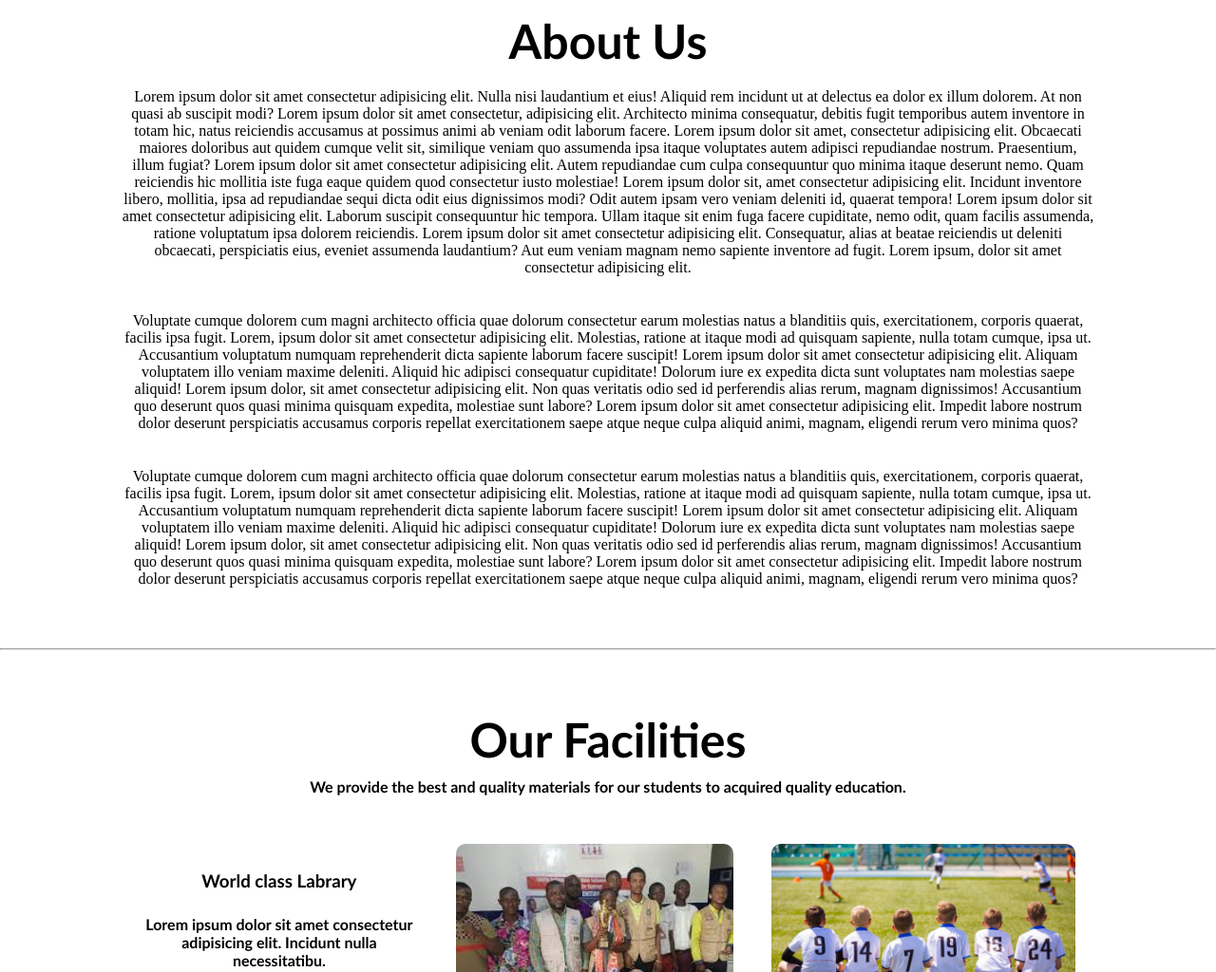
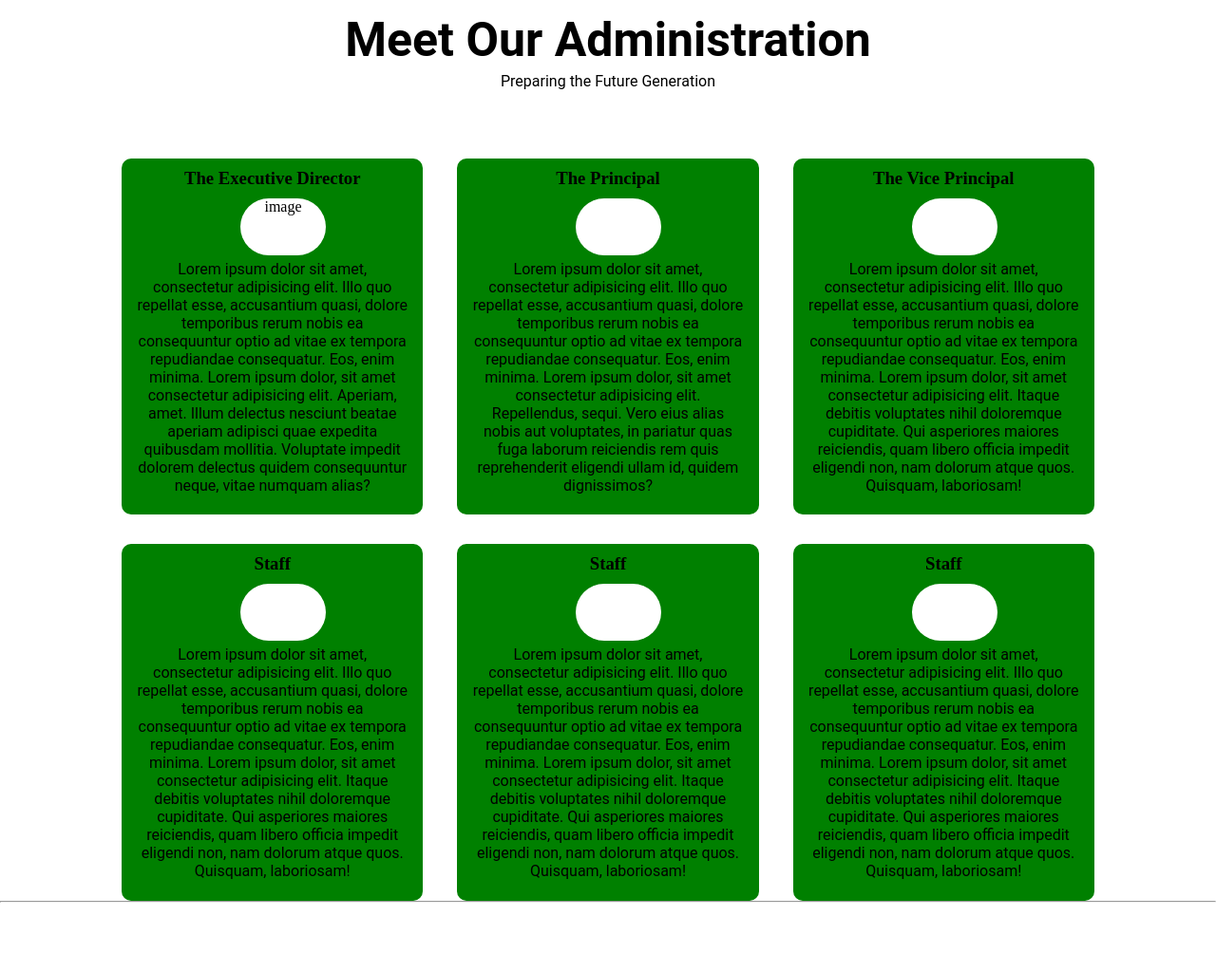
Before and after one commit to mulbahoplanojames/R.-multiPage-site, a plain HTML site: page index.html in a window 1280 px wide. Shown: the part 1440-2464 px from the top of the page at 95% size. Drawn offline with Linux system fonts and the light colour scheme.

Commit message:
Add a new section "Administration"

```diff
--- a/index.html
+++ b/index.html
@@ -19,6 +19,7 @@
         <ul>
           <li><a href="#header">Home</a></li>
           <li><a href="#about-us">About</a></li>
+          <li><a href="#administration">Administration</a></li>
           <li><a href="#courses">Course</a></li>
           <li><a href="#facilities">Blog</a></li>
           <li><a href="#contact-us">Contact</a></li>
@@ -58,6 +59,83 @@
     </div>
   </section>
  <hr>
+
+  <!------------------ This section is about our Administration ---------------->
+    <!------------------ This section is about our Administration ---------------->
+
+    <section id="administration">
+      <h1>
+        Meet our Administration
+      </h1>
+      <p>
+        Preparing the Future Generation
+      </p>
+
+      <div id="administration-container">
+        <div class="administration-box">
+          <h3>
+            The Executive Director
+          </h3>
+
+          <div class="card">image</div>
+
+          <p>Lorem ipsum dolor sit amet, consectetur adipisicing elit. Illo quo repellat esse, accusantium quasi, dolore temporibus rerum nobis ea consequuntur optio ad vitae ex tempora repudiandae consequatur. Eos, enim minima. Lorem ipsum dolor, sit amet consectetur adipisicing elit. Aperiam, amet. Illum delectus nesciunt beatae aperiam adipisci quae expedita quibusdam mollitia. Voluptate impedit dolorem delectus quidem consequuntur neque, vitae numquam alias?</p>
+        </div>
+
+        <div class="administration-box">
+          <h3>
+            The Principal
+          </h3>
+
+          <div class="card"></div>
+
+          <p>Lorem ipsum dolor sit amet, consectetur adipisicing elit. Illo quo repellat esse, accusantium quasi, dolore temporibus rerum nobis ea consequuntur optio ad vitae ex tempora repudiandae consequatur. Eos, enim minima. Lorem ipsum dolor, sit amet consectetur adipisicing elit. Repellendus, sequi. Vero eius alias nobis aut voluptates, in pariatur quas fuga laborum reiciendis rem quis reprehenderit eligendi ullam id, quidem dignissimos?</p>
+        </div>
+
+        <div class="administration-box">
+          <h3>
+            The Vice Principal
+          </h3>
+
+          <div class="card"></div>
+
+          <p>Lorem ipsum dolor sit amet, consectetur adipisicing elit. Illo quo repellat esse, accusantium quasi, dolore temporibus rerum nobis ea consequuntur optio ad vitae ex tempora repudiandae consequatur. Eos, enim minima. Lorem ipsum dolor, sit amet consectetur adipisicing elit. Itaque debitis voluptates nihil doloremque cupiditate. Qui asperiores maiores reiciendis, quam libero officia impedit eligendi non, nam dolorum atque quos. Quisquam, laboriosam!</p>
+        </div>
+
+        <div class="administration-box">
+          <h3>
+             Staff
+          </h3>
+
+          <div class="card"></div>
+
+          <p>Lorem ipsum dolor sit amet, consectetur adipisicing elit. Illo quo repellat esse, accusantium quasi, dolore temporibus rerum nobis ea consequuntur optio ad vitae ex tempora repudiandae consequatur. Eos, enim minima. Lorem ipsum dolor, sit amet consectetur adipisicing elit. Itaque debitis voluptates nihil doloremque cupiditate. Qui asperiores maiores reiciendis, quam libero officia impedit eligendi non, nam dolorum atque quos. Quisquam, laboriosam!</p>
+        </div>
+
+        <div class="administration-box">
+          <h3>
+            Staff
+          </h3>
+
+          <div class="card"></div>
+
+          <p>Lorem ipsum dolor sit amet, consectetur adipisicing elit. Illo quo repellat esse, accusantium quasi, dolore temporibus rerum nobis ea consequuntur optio ad vitae ex tempora repudiandae consequatur. Eos, enim minima. Lorem ipsum dolor, sit amet consectetur adipisicing elit. Itaque debitis voluptates nihil doloremque cupiditate. Qui asperiores maiores reiciendis, quam libero officia impedit eligendi non, nam dolorum atque quos. Quisquam, laboriosam!</p>
+        </div>
+
+        <div class="administration-box">
+          <h3>
+             Staff
+          </h3>
+
+          <div class="card"></div>
+
+          <p>Lorem ipsum dolor sit amet, consectetur adipisicing elit. Illo quo repellat esse, accusantium quasi, dolore temporibus rerum nobis ea consequuntur optio ad vitae ex tempora repudiandae consequatur. Eos, enim minima. Lorem ipsum dolor, sit amet consectetur adipisicing elit. Itaque debitis voluptates nihil doloremque cupiditate. Qui asperiores maiores reiciendis, quam libero officia impedit eligendi non, nam dolorum atque quos. Quisquam, laboriosam!</p>
+        </div>
+      </div>
+    </section>
+      <hr>
+
+  <!-- This section is for the About page -->
   <!-- This section is for the About page -->
 
   <section id="about-us">
--- a/main.css
+++ b/main.css
@@ -222,6 +222,65 @@ nav .fa{
   padding-top: 20px;
 }
 
+/* This sectio is for the administration page */
+/* This sectio is for the administration page */
+
+#administration{
+  width: 80%;
+  margin: auto;
+  text-align: center;
+  padding-top: 10%;
+}
+
+#administration h1{
+  font-size: 50px;
+  font-family: 'Roboto', sans-serif;
+  font-weight: 600;
+  text-transform: capitalize;
+}
+
+#administration p{
+  padding-top: 5px;
+  font-family: 'Roboto', sans-serif;
+  padding-bottom: 4%;
+}
+
+#administration-container{
+  display: flex;
+  justify-content: space-between;
+  flex-wrap: wrap;
+}
+
+.administration-box{
+  background: #008000;
+  flex-basis: 31%;
+  border-radius: 10px;
+  padding: 10px 15px;
+  box-sizing: border-box;
+  margin-top: 3%;
+}
+
+.administration-box:hover{
+  box-shadow: 0px 5px 5px 2px;
+}
+
+.card{
+  background: white;
+  width: 90px;
+  height: 60px;
+  margin-left: 110px;
+  margin-top: 10px;
+  border-radius: 50px;
+}
+
+@media(max-width:700px){
+  #administration-container{
+    flex-direction: column;
+  }
+}
+
+/* this section is for the facilities page */
+/* this section is for the facilities page */
 #facilities{
   width: 80%;
   margin: auto;
```
